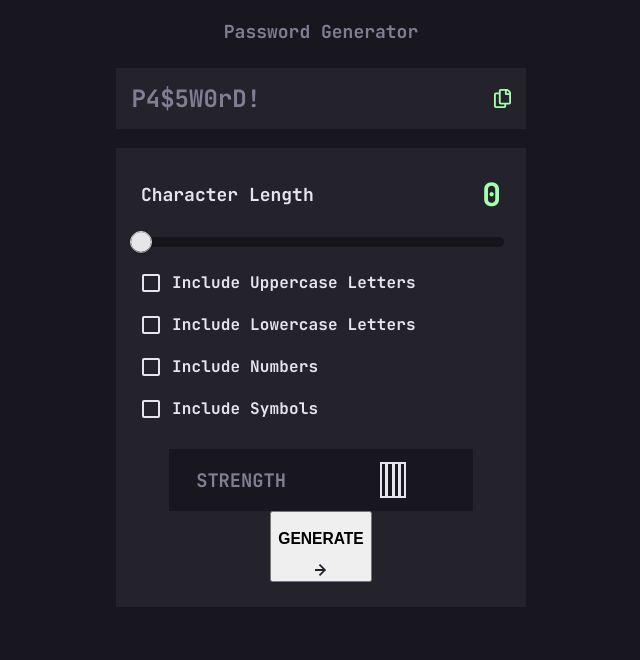
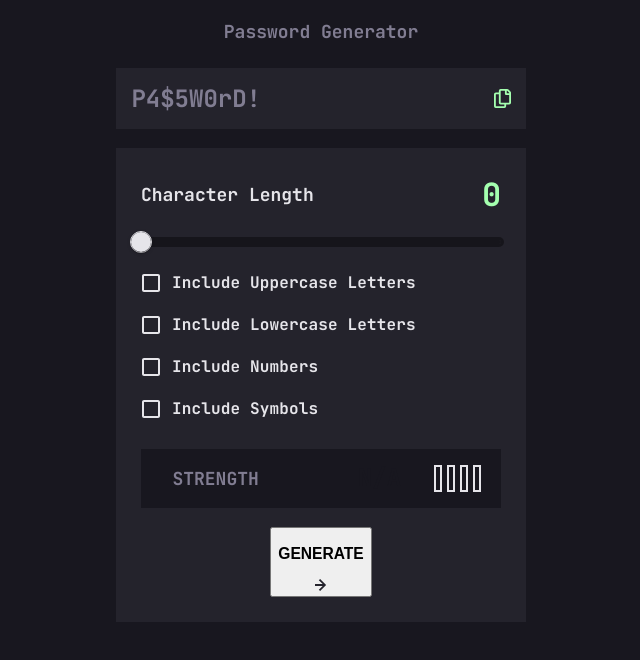
Before and after one commit to spomberg/password-generator, a React (Create React App) app: page / in a window 1280 px wide. Shown: the top 660 px of the page, without its empty margins (319-959 px from the left). Built offline with nearby package versions, Linux system fonts and the light colour scheme.

Commit message:
Set component width to 95% and align components

```diff
--- a/src/components/StrengthMeter/StrengthMeter.scss
+++ b/src/components/StrengthMeter/StrengthMeter.scss
@@ -5,23 +5,30 @@
   flex-direction: row;
   align-items: center;
   justify-content: space-around;
-  width: 80%;
+  width: 95%;
   background-color: $bg-color;
+  margin-bottom: 5%;
 
   h3 {
     color: $title-color;
+    width: 50%;
+    padding-left: 5%;
+    font-size: 18px;
   }
 
   .right-side {
     display: flex;
     flex-direction: row;
-    width: 35%;
-    height: 100%;
+    width: 30%;
 
     .strength {
+      display: flex;
+      justify-content: flex-end;
       color: $font-color;
-      width: 40%;
+      width: 20%;
       font-family: JetBrainsMono;
+      font-size: 24px;
+      white-space: nowrap;
 
       &.empty {
         color: $bg-color;
@@ -31,15 +38,16 @@
     .strength-bars {
       display: flex;
       flex-direction: row;
-      width: 60%;
+      width: 80%;
+      justify-content: flex-end;
 
       .bar {
-        height: 100%;
+        height: 70%;
         width: 5%;
         outline-style: solid;
         outline-color: $font-color;
         outline-width: 0.15rem;
-        margin-right: 5%;
+        margin-right: 10%;
         align-self: center;
         transition: all 0.5s ease;
 
```
